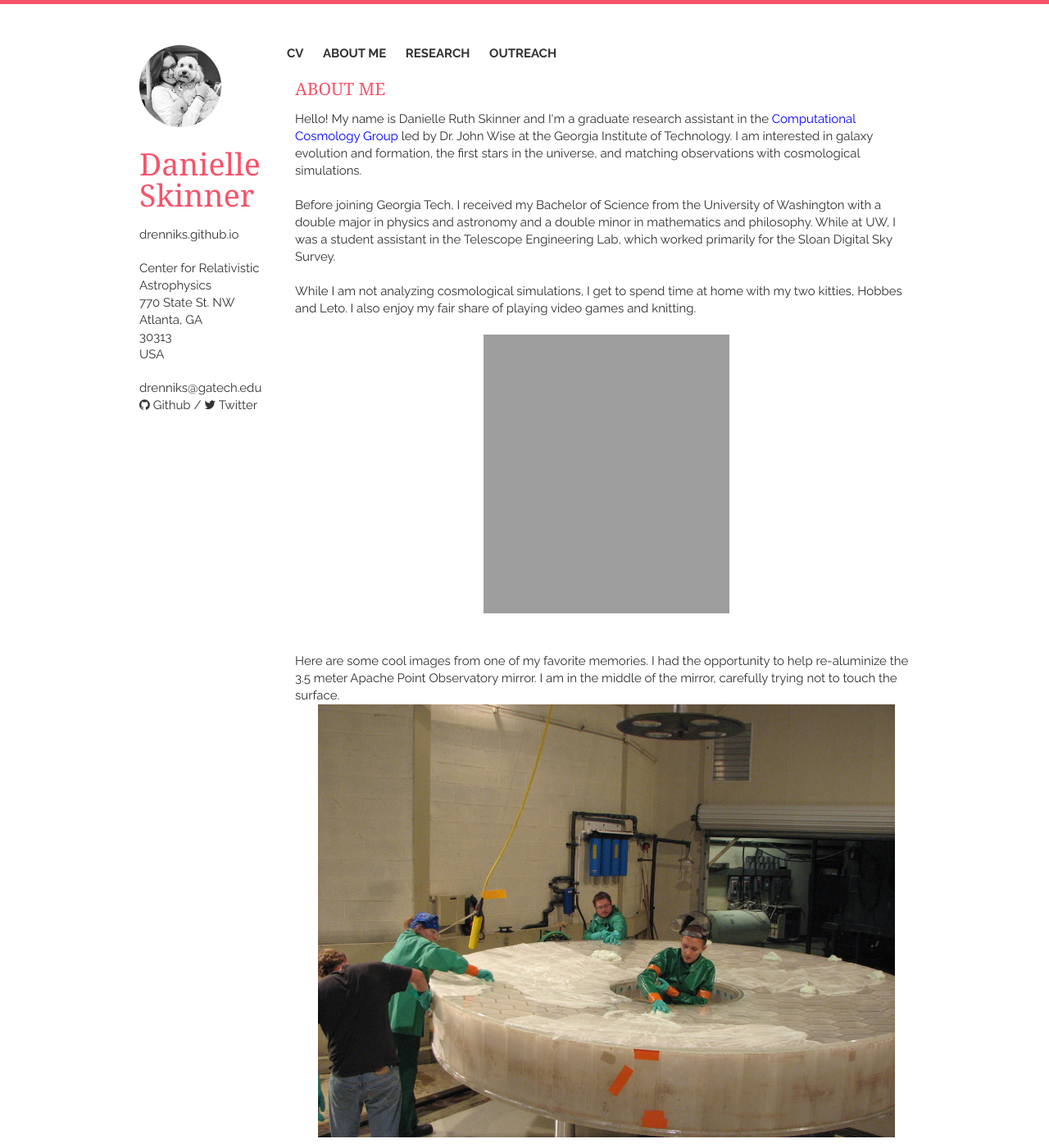
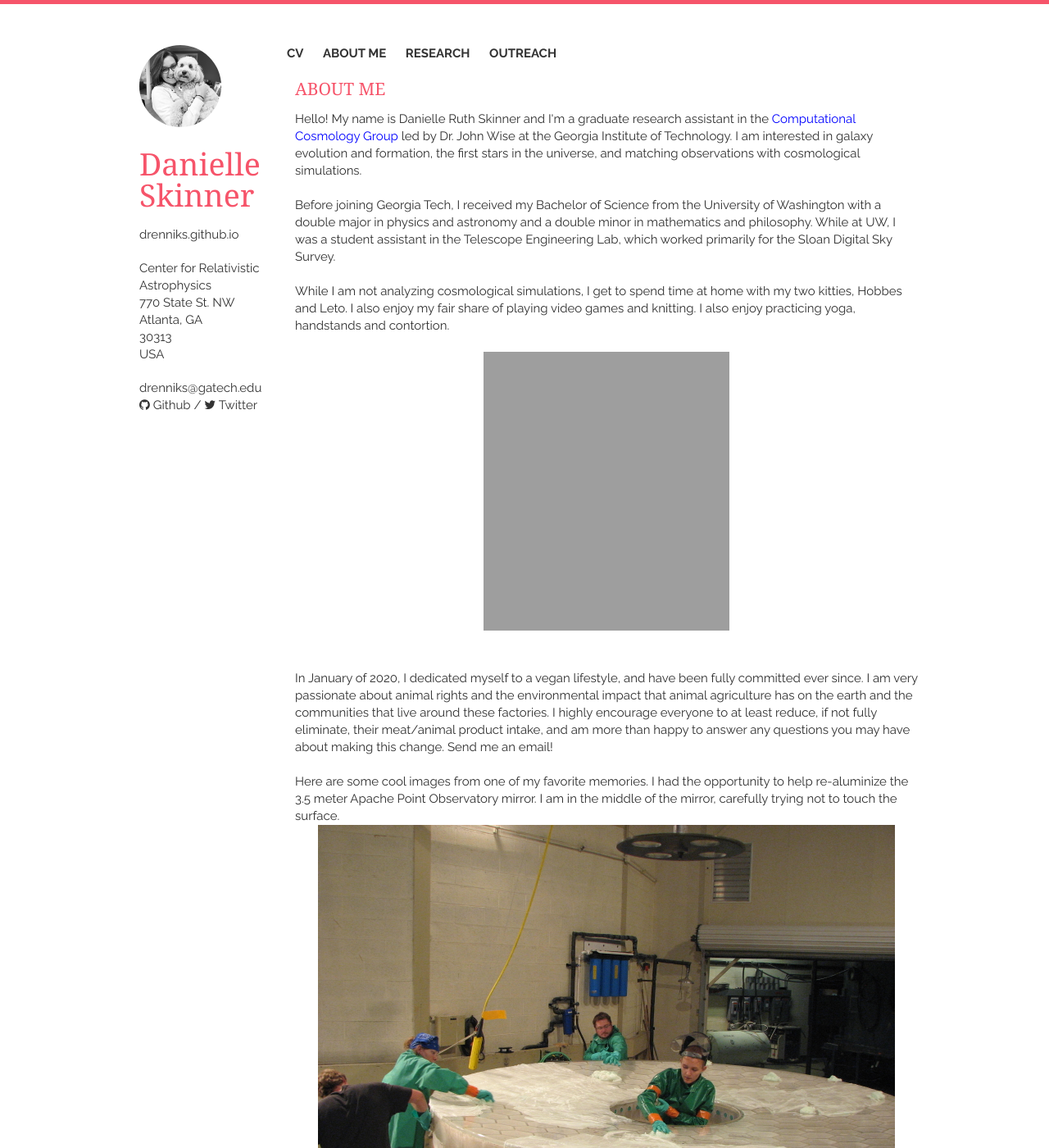
Before and after one commit to drenniks/drenniks.github.io, a Jekyll site: the page built from aboutme/index.html, in a window 1280 px wide and 1400 px high. Shown: the whole window at 82% size. Built offline with Jekyll 4.4.1, drawn with Linux system fonts in a browser that asks for light colours; nearby versions of some CDN libraries.

Commit message:
Updating about me and outreach pages.

```diff
--- a/_includes/aboutme.html
+++ b/_includes/aboutme.html
@@ -14,7 +14,7 @@
     <br>
     <br>
 
-    While I am not analyzing cosmological simulations, I get to spend time at home with my two kitties, Hobbes and Leto. I also enjoy my fair share of playing video games and knitting.
+    While I am not analyzing cosmological simulations, I get to spend time at home with my two kitties, Hobbes and Leto. I also enjoy my fair share of playing video games and knitting. I also enjoy practicing yoga, handstands and contortion.
     <br>
     <br>
 
@@ -22,7 +22,9 @@
 
     <br>
     <br>
-
+    In January of 2020, I dedicated myself to a vegan lifestyle, and have been fully committed ever since. I am very passionate about animal rights and the environmental impact that animal agriculture has on the earth and the communities that live around these factories. I highly encourage everyone to at least reduce, if not fully eliminate, their meat/animal product intake, and am more than happy to answer any questions you may have about making this change. Send me an email!
+    <br>
+    <br>
     Here are some cool images from one of my favorite memories. I had the opportunity to help re-aluminize the 3.5 meter Apache Point Observatory mirror. I am in the middle of the mirror, carefully trying not to touch the surface.
     <br>
     <div style="text-align:center"><img src="https://drenniks.github.io/static/img/mirror_clean.jpg" width="704" height="528"></div>
--- a/_includes/outreach.html
+++ b/_includes/outreach.html
@@ -5,7 +5,10 @@
     		<h1>Graduate Association of Physicists</h1>
     	</header>
     	<p>
-		Currently, I am the President of <a href="http://gap.physics.gatech.edu/"><font color="#0000ff">GAP</font></a>. We serve as a representative for the physics graduate students and aim to promote professional development and scientific outreach with the Atlanta community. While I have been a part of GAP we have been a part of a number of career and outreach events. One of my favorite events was participating in the Atlanta Science Festival: Taste of Science. We talked about the physics of chocolate, including the ideal crystal structures and how those cystal structures are formed. We had samples of untempered, mistempered, and tempered chocolate, donated by <a href="http://www.xocolatlchocolate.com/"><font color="#0000ff">Xocolatl Small Batch Chocolate</font></a>, for people to taste and examine.
+		Throughout my time at Georgia Tech, I have been a part of <a href="http://gap.physics.gatech.edu/"><font color="#0000ff">GAP</font></a>. We serve as a representative for the physics graduate students and aim to promote professional development and scientific outreach with the Atlanta community. I have served as scretarty/treasurer, President, and currently I am the Mentoring Chair. Throughout my time with GAP, we have hosted numerous outreach events to connect people in Atlanta to science we conduct within the School of Physics, hosted career events for graduate students, and have worked hard to improve student life within the school.
+		<br>
+		<br>
+		As Mentoring Chair, I run the mentoring program, which is focused on helping the first year graduate students get acclimated to life as a graduate student. I am in charge of coordinating graduate student volunteers to be mentors for the new students and organize three mentoring sessions during their first semester. These sessions are focused on work-life balance, career and research options, and program specific advice and guidance. I work closely with Dr. Emily Alicea-Munoz who runs the TA training class that the first year graduate students are required to take. Helping new graduate students find their place in the School of Physics is something I am passionate about and I am committed to leaving behind a better system and program than the one that came before me.
     	</p>
 
    		<br>
--- a/_includes/research.html
+++ b/_includes/research.html
@@ -25,8 +25,8 @@
   As of June 2022, simulations are still running and I am in the process of creating an analysis pipeline. I have run my model on a test simulation to ensure that my model is working correctly. In the first example movie below, we see how the host halo evolves with time, centered on the NS binary particle (white x). The black x's indicate Pop II stars. The title of the plot indicates what stage the particle is in, either a Pop III binary, a NS binary or a dark matter particle. When the NS binary particle "merges", we see a burst of color, corresponding to the field of metals produced by the NSM. For comparison, on the bottom we see the evolution of the density field centered on the NS binary particle.
   <br>
   <br>
-    <div style="text-align:center"><img src="https://drenniks.github.io/static/img/metallicity4.gif" width="700" height="460"/></div>
-    <div style="text-align:center"><img src="https://drenniks.github.io/static/img/density.gif" width="700" height="460" /></div>
+    <div style="text-align:center"><img src="https://drenniks.github.io/static/img/metallicity4.gif" width="700" height="700"/></div>
+    <div style="text-align:center"><img src="https://drenniks.github.io/static/img/density.gif" width="700" height="700" /></div>
   <br>
   <br>
 
```
